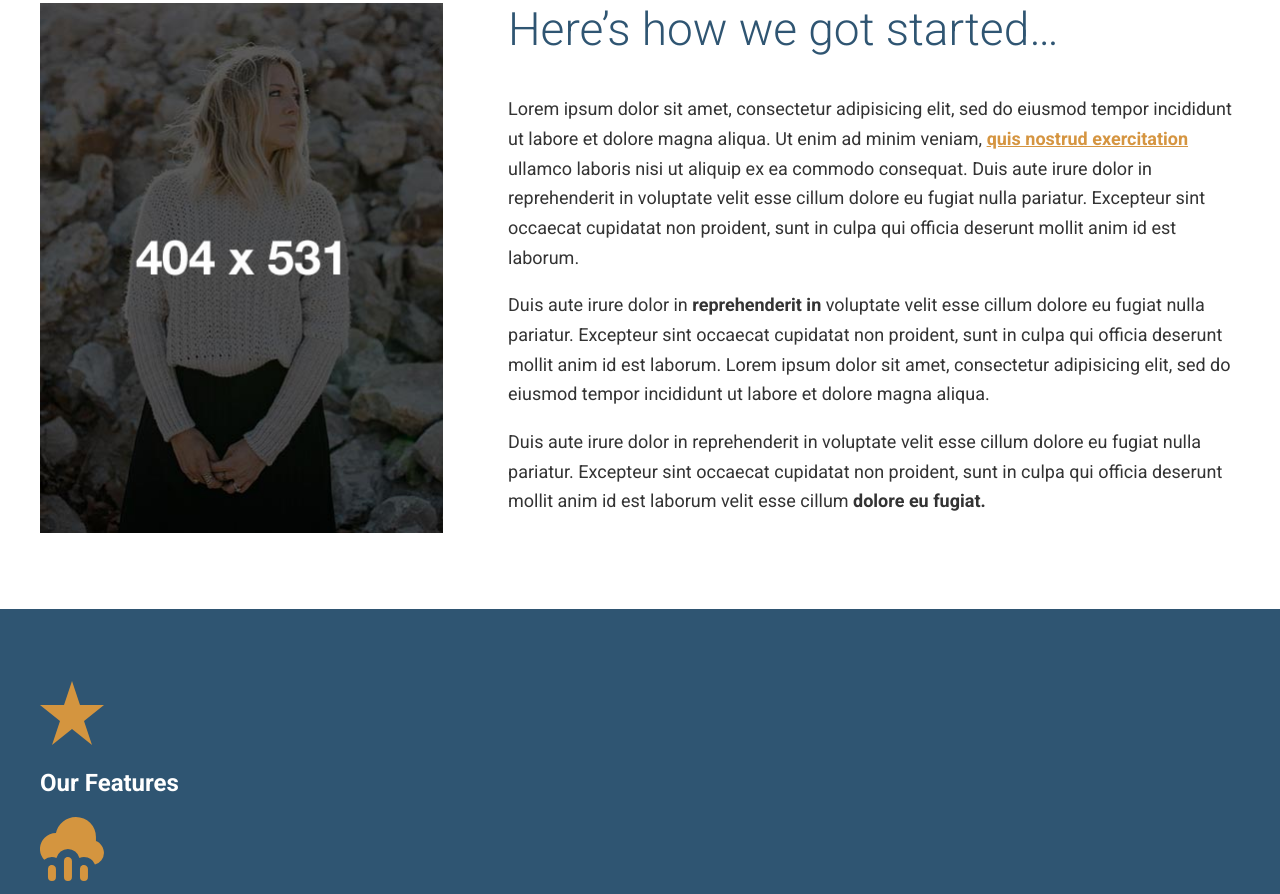
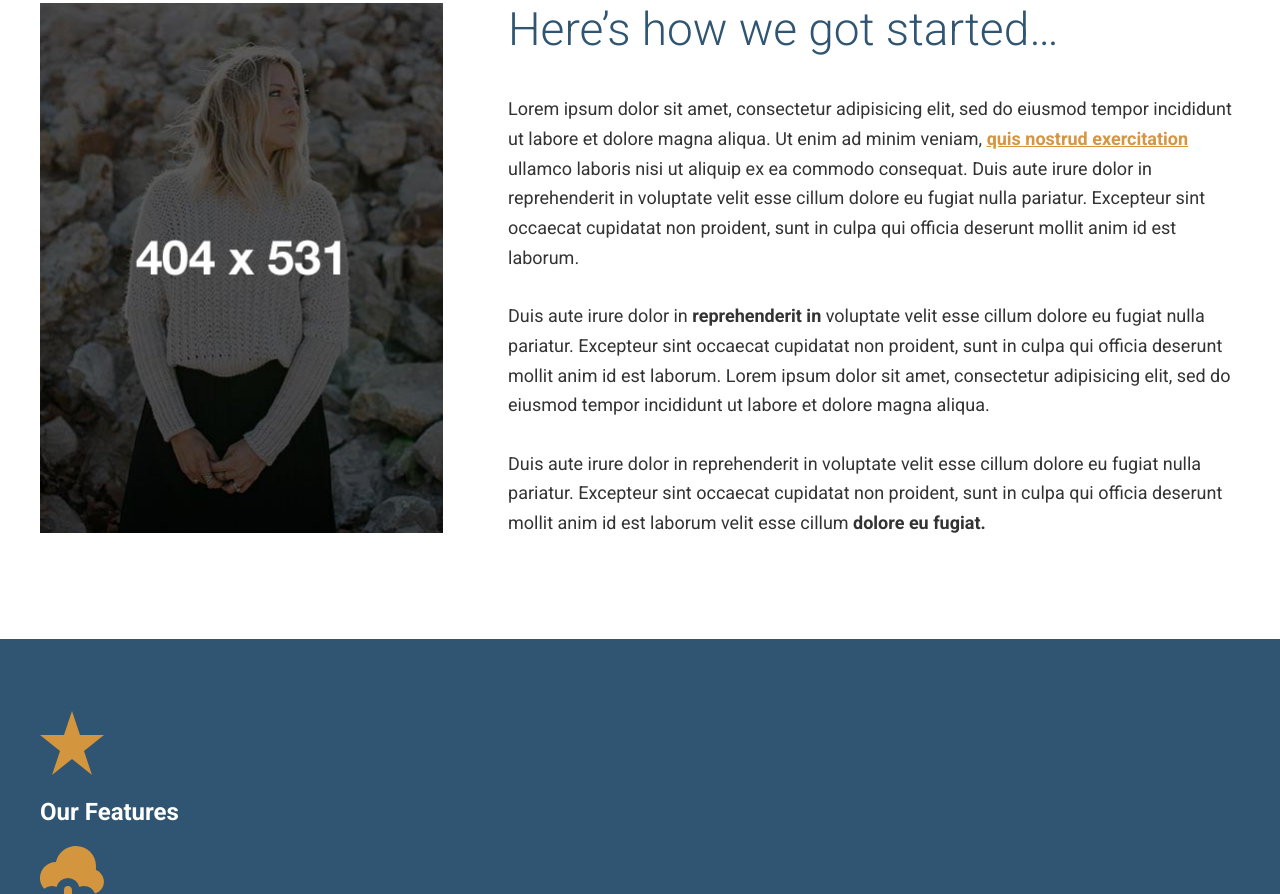
Before and after one commit to hauntedpavement/travel, a website: page app/index.html in a window 1280 px wide. Shown: the part 1574-2468 px from the top of the page. Drawn offline with Linux system fonts and the light colour scheme.

Commit message:
details done

```diff
--- a/app/assets/styles/modules/_generic-content-container.css
+++ b/app/assets/styles/modules/_generic-content-container.css
@@ -1,7 +1,7 @@
 .generic-content-container {
     p {
         line-height: 1.65;
-        maring: 1.8rem 0;
+        margin: 1.8rem 0;
 
         @mixin atSmall {
             font-size: 1.125rem;
--- a/app/temp/styles/styles.css
+++ b/app/temp/styles/styles.css
@@ -679,7 +679,7 @@ a {
 
 .generic-content-container p {
   line-height: 1.65;
-  maring: 1.8rem 0;
+  margin: 1.8rem 0;
 }
 
 @media (min-width: 530px) {
--- a/package.json
+++ b/package.json
@@ -1,5 +1,5 @@
 {
-  "name": "travel-site",
+  "name": "travel",
   "version": "1.0.0",
   "dependencies": {
     "jquery": "^2.2.3",
@@ -9,6 +9,7 @@
     "autoprefixer": "^6.3.6",
     "browser-sync": "^2.12.8",
     "gulp": "^3.9.1",
+    "gulp-install": "^1.1.0",
     "gulp-postcss": "^6.1.1",
     "gulp-watch": "^4.3.5",
     "postcss-import": "^8.1.2",
--- /dev/null
+++ b/test.js
@@ -0,0 +1 @@
+console.log("hello");
```
Also changed, not shown: 1 other file.
